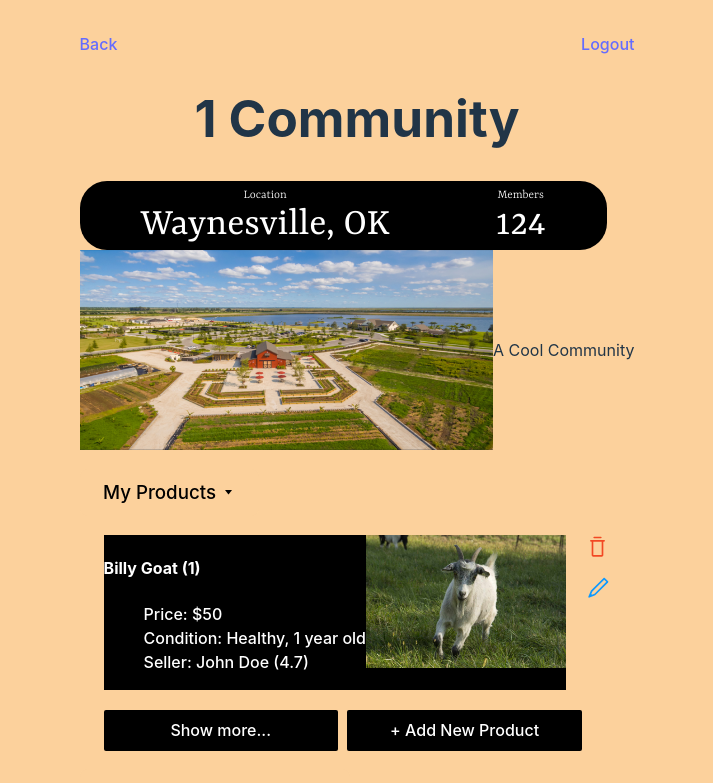
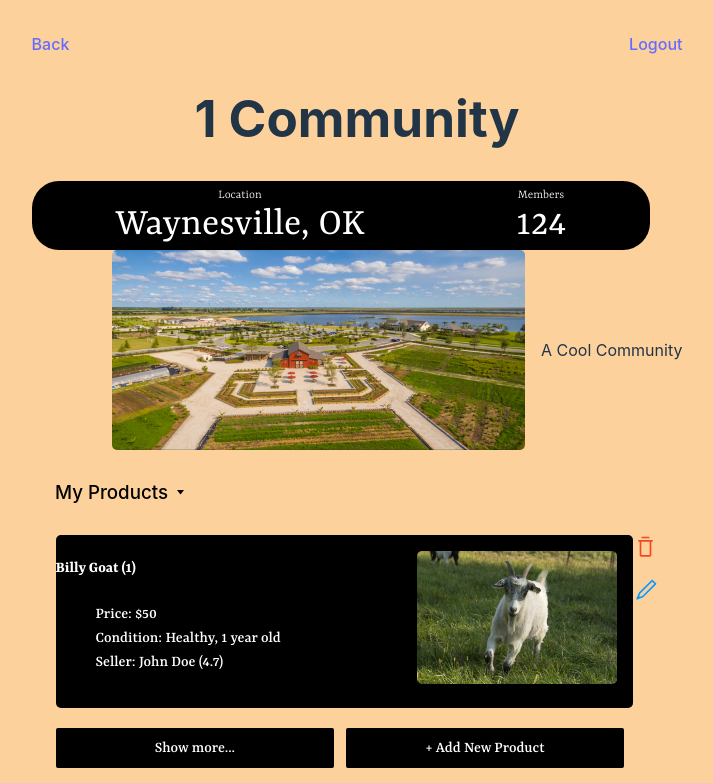
Before and after one commit to danrcross/koinoplaza, a React (Vite) app in the folder client/: page /communities/1 in a window 1280 px wide. Shown: the top 783 px of the page, without its empty margins (283-996 px from the left). Built offline with nearby package versions, Linux system fonts and the light colour scheme.

Commit message:
save changes

```diff
--- a/client/src/App.css
+++ b/client/src/App.css
@@ -128,6 +128,7 @@ body {
 
 /* MyProducts component */
 .myProductsList {
+  font-family: var(--font-serif);
   display: flex;
   flex-direction: column;
   margin: 0em 1.5em;
@@ -140,12 +141,16 @@ body {
   flex-direction: row;
   justify-content: space-between;
   margin-bottom: 20px;
+  width: 100%;
 }
 /* CHILDREN of .prodSection */
 .prodCard {
   display: flex;
   flex-direction: row;
+  flex: 1;
+  width: 100%;
   background-color: black;
+  border-radius: 5px;
   text-decoration: none;
   color: white;
   text-align: left;
@@ -155,13 +160,25 @@ body {
     list-style-type: none;
   }
 }
+.prodData {
+  flex: 2;
+}
+.pcFlex {
+  flex: 1;
+  display: flex;
+  flex-direction: row;
+}
 .prodOptions {
   display: flex;
   flex-direction: column;
 }
 
 img {
-  width: 200px;
+  width: 100%;
+  height: auto;
+  margin: 1em;
+  margin-left: 5em;
+  border-radius: 5px;
 }
 
 /* Separate from above PARENT */
--- a/client/src/components/MyProducts/index.jsx
+++ b/client/src/components/MyProducts/index.jsx
@@ -18,9 +18,9 @@ function MyProducts({ myProductData }) {
           return null;
         }
         return (
-          <div key={item.id} className="prodSection">
-            <Link to={`/products/${item._id}`}>
-              <div className="prodCard">
+          <div key={item._id} className="prodSection">
+            <Link to={`/products/${item._id}`} className="prodCard">
+              <div className="pcFlex">
                 <div className="prodData">
                   <h4>{item.product}</h4>
                   <ul className="prodDataList">
```
